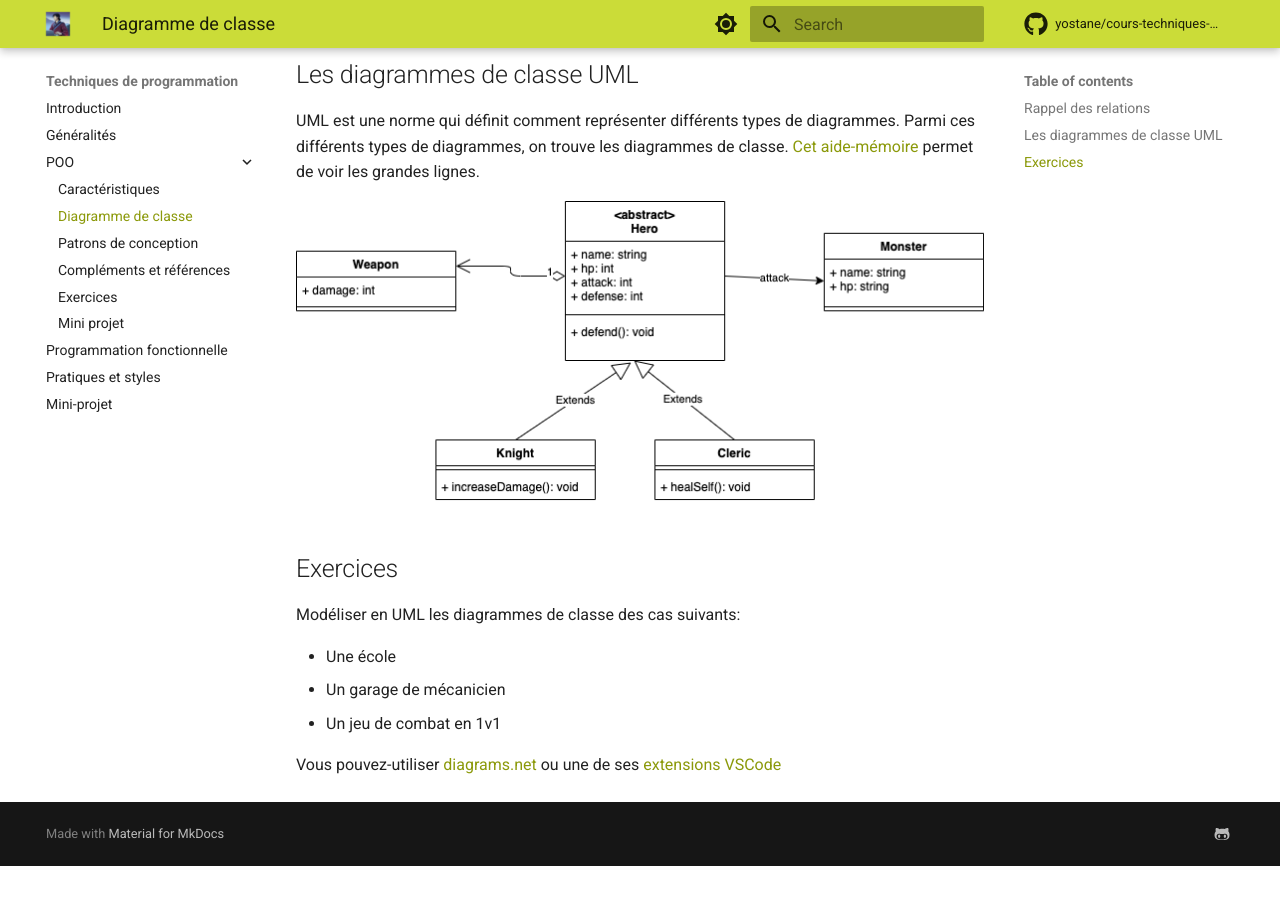
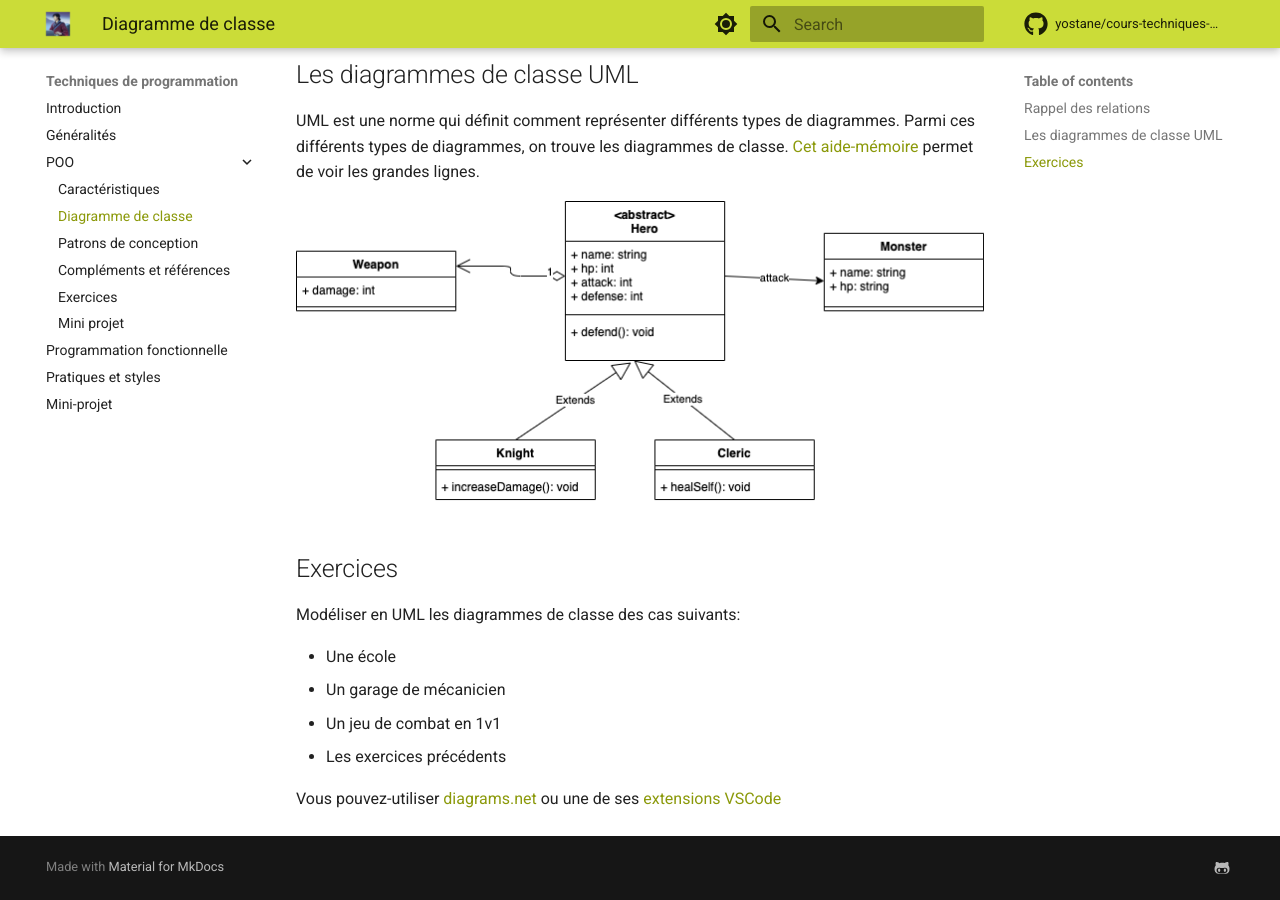
Before and after one commit to yostane/cours-techniques-de-programmation, an MkDocs documentation site: the page built from docs/poo/uml.md, in a window 1280 px wide and 900 px high, scrolled down 652 px. Built offline with MkDocs 1.6.1 and Material for MkDocs 9.7.7, drawn with Linux system fonts in a browser that asks for light colours; comment, search, counter and statistics services are not loaded; before the commit the page ends 1518 px from its top, so only the background shows below that.

Commit message:
Ajout d'un exo

```diff
--- a/docs/poo/uml.md
+++ b/docs/poo/uml.md
@@ -28,5 +28,6 @@ Modéliser en UML les diagrammes de classe des cas suivants:
 -   Une école
 -   Un garage de mécanicien
 -   Un jeu de combat en 1v1
+-   Les exercices précédents
 
 Vous pouvez-utiliser [diagrams.net](https://www.diagrams.net/) ou une de ses [extensions VSCode](https://marketplace.visualstudio.com/items?itemName=hediet.vscode-drawio)
```
